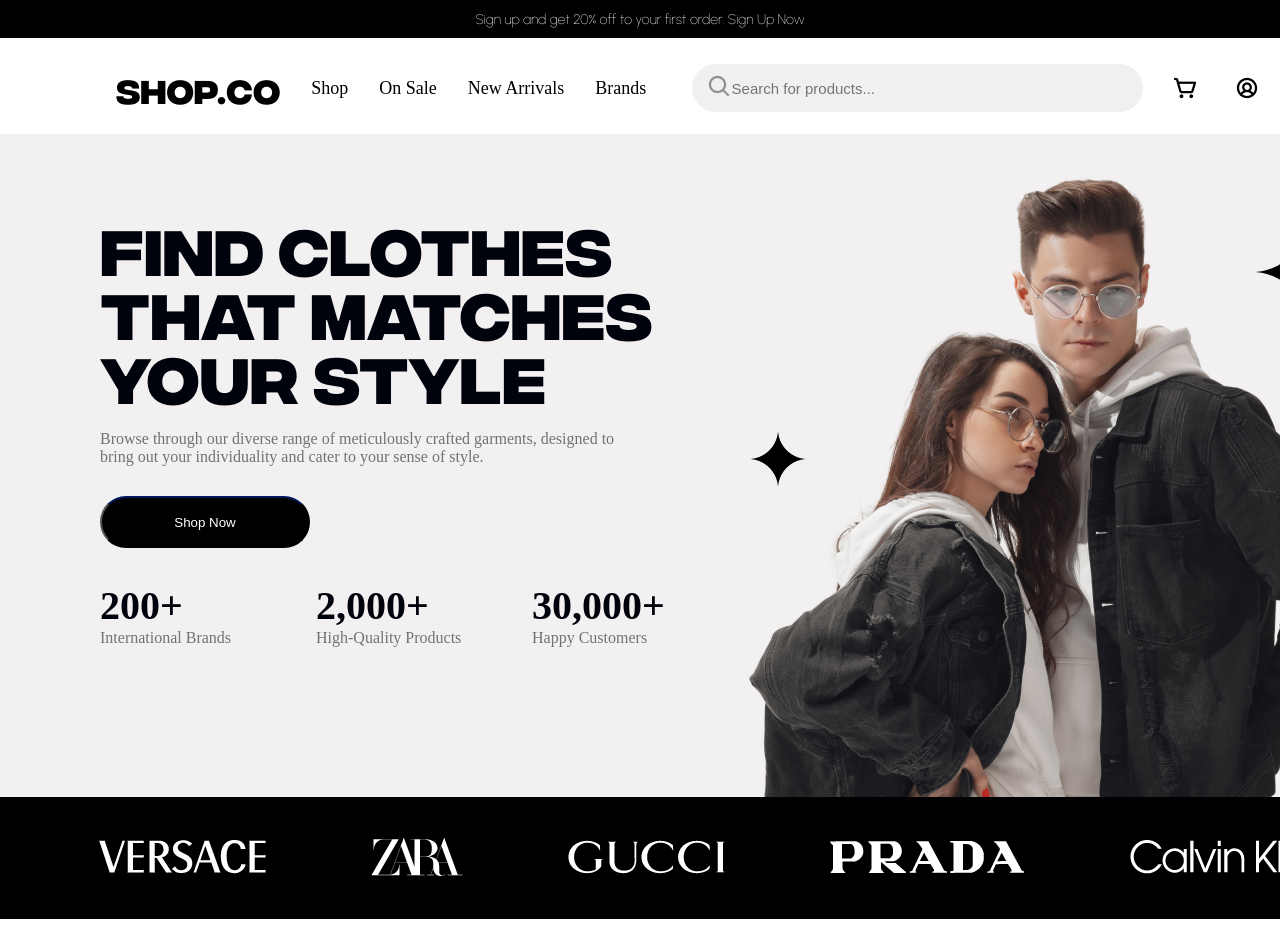
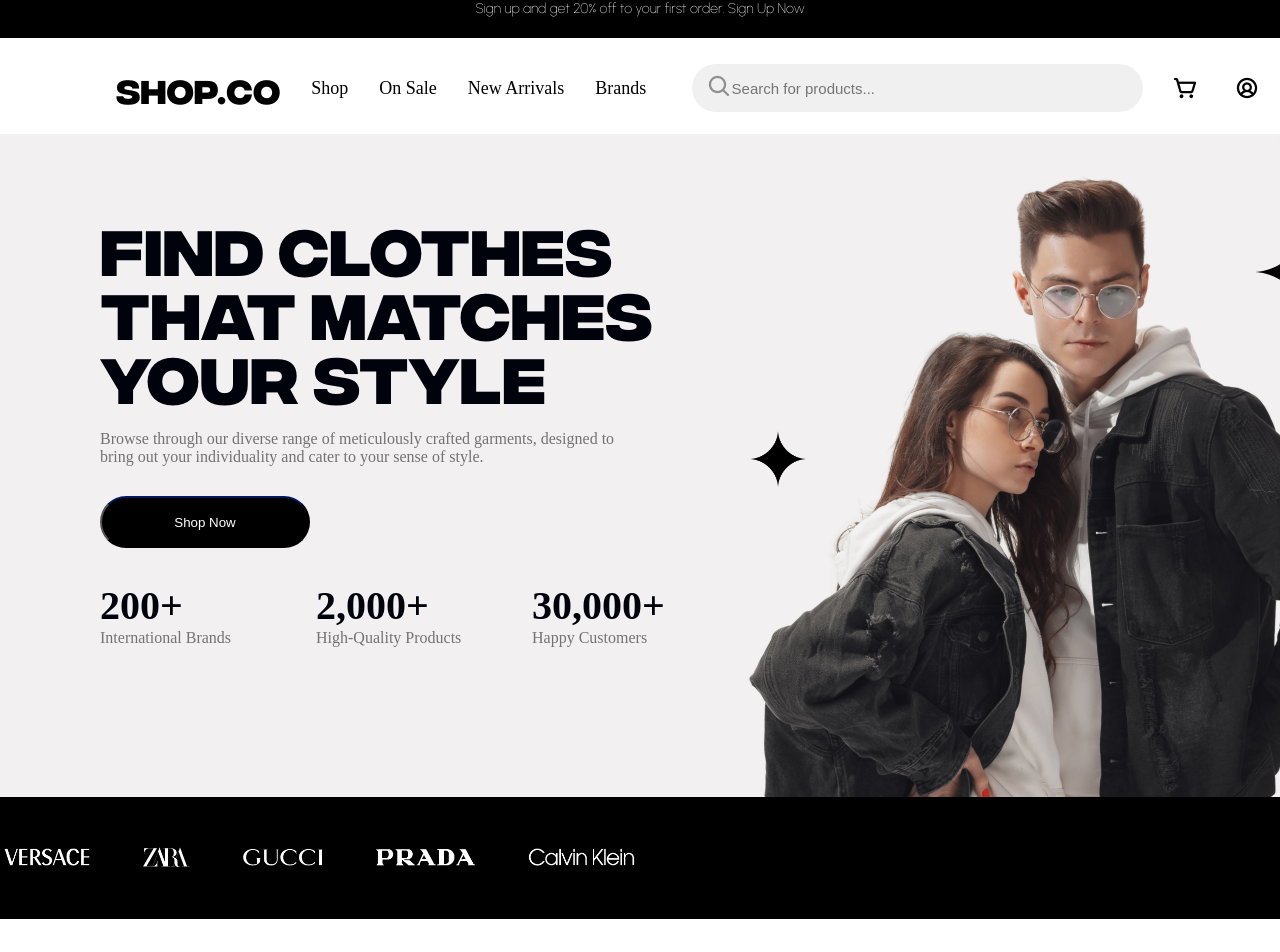
Before and after one commit to calexoliveira/cantinhodevendas, a React (Vite) app: page / in a window 1280 px wide. Shown: the top 952 px of the page. Built offline with nearby package versions, Linux system fonts and the light colour scheme.

Commit message:
alteracaonagridgeral

```diff
--- a/src/style/styles.css
+++ b/src/style/styles.css
@@ -26,13 +26,6 @@ body {
 
 /* NavBar */
 
-.grid-warepper>* {
-    background-color:var(--cor-de-fundo-branco);
-    display: flex;
-    align-items: center;
-    justify-content: center;
-    padding: 0px;
-}
 .grid-warepper {
     display: grid;
     grid-template-rows: 38px 96px;
@@ -51,8 +44,7 @@ body {
 }
 .grid-warepper>header>*{
     display: flex;
-    align-items: center;
-    justify-content: left;
+
     padding: 0px;
 }
 
@@ -60,6 +52,8 @@ body {
     display: grid;
     grid-template-rows: 100px 100px;
     grid-template-columns: 100px repeat(8, auto);
+    align-items: center;
+    justify-content: left;
     gap: 1px;
 
 }
@@ -224,15 +218,15 @@ body {
 }
 
 .grid-section .parceiros {
-    display: grid;
     grid-row: 2 / 3;
     background-color: var(--cor-de-fundo-preto);
     place-items: center;
+    justify-items: right;
 
 }
 
 .imagem {
-    margin-left: 90px;
+    width: 50vw;
 }
 
 
```
